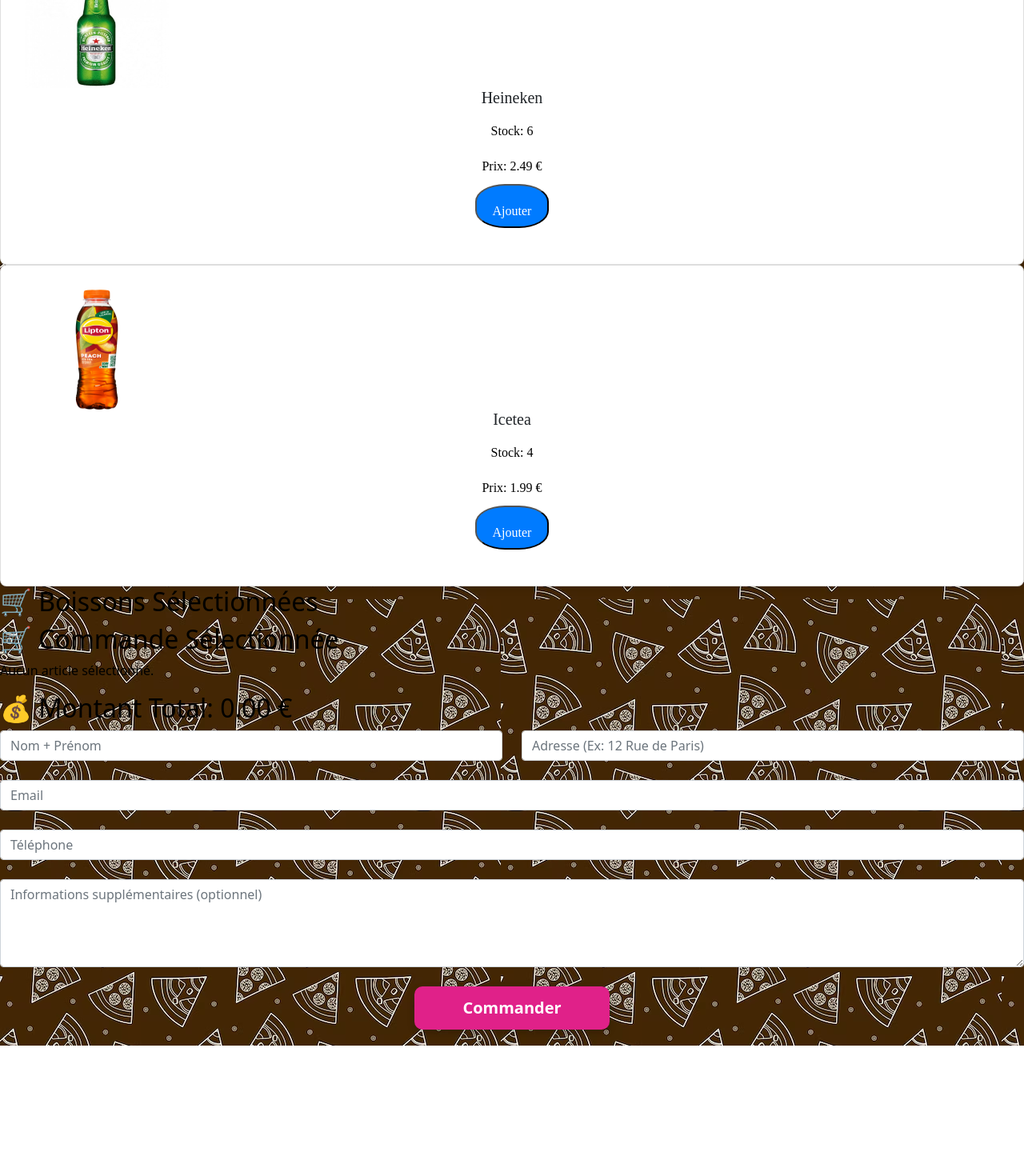
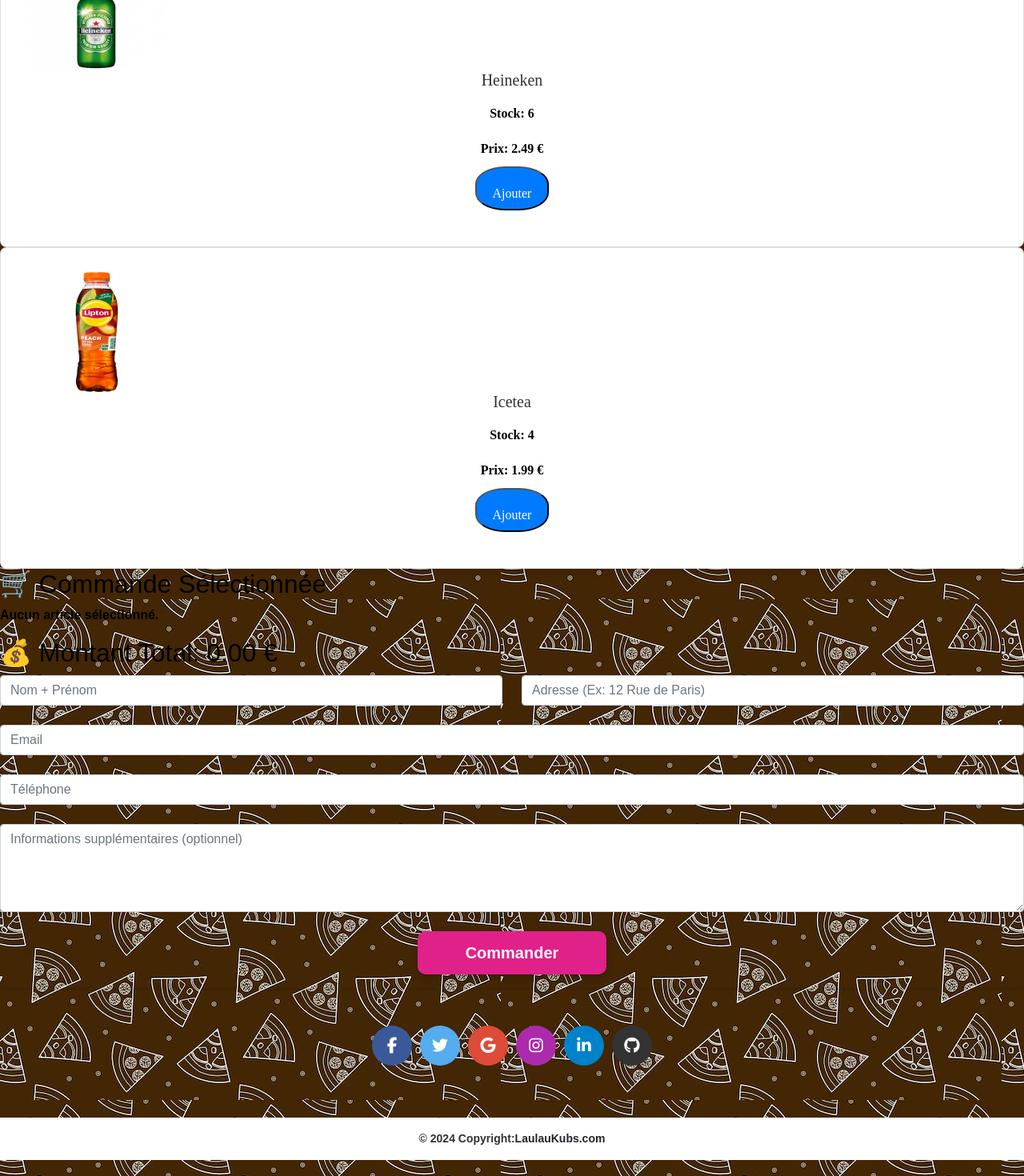
Before and after one commit to kubydz/Projet-groupe, a React (Vite) app in the folder groupeprojet/: page / in a window 1280 px wide. Shown: the part 6137-7607 px from the top of the page at 80% size. Before the commit the page ends 7444 px from the top, so only its background shows below. Built offline with nearby package versions, Linux system fonts and the light colour scheme; a web font is replaced by a local one.

Commit message:
j'ai tout push

```diff
--- a/groupeprojet/src/App.jsx
+++ b/groupeprojet/src/App.jsx
@@ -1,12 +1,15 @@
 import './App.css'
 import { StockProvider } from './Components/Stock/Stock';
 import MontantTotal from './Components/Total/MontantTotal';
-
+import NavBar from './Components/Navbar/Navbar';
 function App() {
   return (
-    <StockProvider>
-      <MontantTotal/>
-    </StockProvider>
+    <div>
+      <NavBar/>
+      <StockProvider>
+        <MontantTotal/>
+      </StockProvider>
+    </div>
   );
 }
 
--- a/groupeprojet/src/Components/Adresse/Adresse.jsx
+++ b/groupeprojet/src/Components/Adresse/Adresse.jsx
@@ -1,5 +1,6 @@
 import { useState } from "react";
 import "./Adresse.css";
+import Footer from '../Footer/Footer';
 
 import checkIcon from "../../assets/img/coches.png"; // ✅ Image check
 import crossIcon from "../../assets/img/croix.png"; // ❌ Image croix
@@ -64,6 +65,7 @@
   };
 
   return (
+    <div>
       <form>
         <div className="row mb-4">
           <div className="col">
@@ -130,8 +132,10 @@
           </div>
         </div>
 
+      </form>
+      <Footer/>
+    </div>
 
-    </form>
   );
 }
 
--- a/groupeprojet/src/Components/Boisson/Boisson.jsx
+++ b/groupeprojet/src/Components/Boisson/Boisson.jsx
@@ -14,7 +14,8 @@
 };
 
 function Boisson() {
-  const { boissons, addItem, selectedItems, incrementItem, decrementItem, removeItem } = useContext(StockContext);
+  // const { boissons, addItem, selectedItems, incrementItem, decrementItem, removeItem } = useContext(StockContext);
+  const { boissons, addItem } = useContext(StockContext);
 
   return (
     <div className="Boisson">
@@ -33,27 +34,8 @@
         ))}
       </div>
 
-      <h2>🛒 Boissons Sélectionnées</h2>
-      <div className="selected-items">
-        {selectedItems
-          .filter((item) => item.type === "boisson")
-          .map((item, index) => ( // 🔥 Ajout d'un index pour éviter les erreurs de clé dupliquée
-            <div key={`${item.id}-${index}`} className="selected-item">
-              <p>
-                <img
-                  src={boissonImages[item.name] || "/default-boisson.jpg"}
-                  alt={item.name}
-                  style={{ width: "200px", height: "200px", background: "white" }}
-                />
-                {item.name} - {item.prix ? item.prix.toFixed(2) : "Prix inconnu"} €
-                (Quantité: {item.quantity || 1})
-              </p>
-              <button onClick={() => incrementItem(item.id)}>➕</button>
-              <button onClick={() => decrementItem(item.id)}>➖</button>
-              <button onClick={() => removeItem(item)}>🗑️</button> {/* 🔥 Correction ici, passer `item` au lieu de `item.id` */}
-            </div>
-          ))}
-      </div>
+
+
     </div>
   );
 }
--- /dev/null
+++ b/groupeprojet/src/Components/Footer/Footer.css
@@ -0,0 +1,83 @@
+/* Footer global */
+footer {
+    text-align: center;
+    padding: 20px 0;
+    width: 100%;
+    box-shadow: 0px -2px 5px rgba(0, 0, 0, 0.1); /* Ombre douce */
+}
+
+/* Conteneur des boutons */
+.container {
+    display: flex;
+    justify-content: center;
+    flex-wrap: wrap;
+    gap: 10px;
+}
+
+/* Boutons des réseaux sociaux */
+footer .social-btn {
+    display: flex; /* Centre l'icône */
+    align-items: center;
+    justify-content: center;
+    width: 50px; /* Taille des boutons */
+    height: 50px;
+    border-radius: 50%; /* Rend les boutons ronds */
+    font-size: 20px;
+    text-decoration: none;
+    color: white; /* Assure que l'icône est blanche */
+    transition: transform 0.3s ease, opacity 0.3s ease;
+}
+
+/* Effet au survol */
+footer .social-btn:hover {
+    transform: scale(1.1);
+    opacity: 0.8;
+}
+
+/* Ligne de séparation */
+hr {
+    width: 80%;
+    margin: 20px auto;
+    border: none;
+    height: 1px;
+    background-color: rgba(0, 0, 0, 0.1);
+}
+
+/* Texte Copyright */
+footer .text-center {
+    font-size: 14px;
+    color: #333;
+}
+
+footer .text-body {
+    font-weight: bold;
+    text-decoration: none;
+}
+
+/* Conteneur des boutons */
+.social-container {
+    display: flex;  /* Permet d'afficher les boutons en ligne */
+    justify-content: center; /* Centre les boutons */
+    flex-wrap: wrap; /* Empêche les boutons de casser sur une nouvelle ligne si l'écran est trop petit */
+    gap: 10px; /* Ajoute un espace entre les boutons */
+}
+
+/* Boutons des réseaux sociaux */
+.social-btn {
+    display: flex; /* Centre l'icône */
+    align-items: center;
+    justify-content: center;
+    width: 50px; /* Taille des boutons */
+    height: 50px;
+    border-radius: 50%; /* Rend les boutons ronds */
+    font-size: 20px;
+    text-decoration: none;
+    color: white; /* Assure que l'icône est blanche */
+    transition: transform 0.3s ease, opacity 0.3s ease;
+}
+
+/* Effet au survol */
+.social-btn:hover {
+    transform: scale(1.1);
+    opacity: 0.8;
+}
--- /dev/null
+++ b/groupeprojet/src/Components/Footer/Footer.jsx
@@ -0,0 +1,48 @@
+import './Footer.css';
+
+function Footer() {
+  return (
+    <footer className="text-center">
+      {/* Grid container */}
+      <div className="container p-4 pb-0">
+        {/* Section: Social media */}
+        <section className="social-container mb-4">
+          {/* Facebook */}
+          <a className="social-btn" style={{ backgroundColor: "#3b5998" }} href="#!" role="button">
+            <i className="fab fa-facebook-f" />
+          </a>
+          {/* Twitter */}
+          <a className="social-btn" style={{ backgroundColor: "#55acee" }} href="#!" role="button">
+            <i className="fab fa-twitter" />
+          </a>
+          {/* Google */}
+          <a className="social-btn" style={{ backgroundColor: "#dd4b39" }} href="#!" role="button">
+            <i className="fab fa-google" />
+          </a>
+          {/* Instagram */}
+          <a className="social-btn" style={{ backgroundColor: "#ac2bac" }} href="#!" role="button">
+            <i className="fab fa-instagram" />
+          </a>
+          {/* Linkedin */}
+          <a className="social-btn" style={{ backgroundColor: "#0082ca" }} href="#!" role="button">
+            <i className="fab fa-linkedin-in" />
+          </a>
+          {/* Github */}
+          <a className="social-btn" style={{ backgroundColor: "#333333" }} href="#!" role="button">
+            <i className="fab fa-github" />
+          </a>
+        </section>
+      </div>
+      <hr />
+      {/* Copyright */}
+      <div className="text-center p-3" style={{ backgroundColor: "rgb(255, 255, 255)" }}>
+        © 2024 Copyright:
+        <a className="text-body" href="https://mdbootstrap.com/">
+          LaulauKubs.com
+        </a>
+      </div>
+    </footer>
+  );
+}
+
+export default Footer;
--- /dev/null
+++ b/groupeprojet/src/Components/Navbar/Navbar.css
@@ -0,0 +1,76 @@
+
+html {
+    --var-bg-color: #7743e9;
+    --var-secondary-color: #6e51cf;
+    --var-text-color: #fff;
+    --var-text-color-dark: #333;
+    --var-bg-light: #f0f4ff;
+    --var-bg-dark: #d3c9f3;
+}
+
+body {
+    font-family: 'Poppins', sans-serif;
+    background-color: var(--var-bg-light);
+    color: var(--var-text-color-dark);
+    font-weight: 600;
+    font-style: normal;
+}
+
+header{
+    height: 4rem;
+    background-color: white;
+    padding:  0 2rem;
+    text-align: center;
+    display: flex;
+    justify-content: space-between;
+    align-items: center;
+    box-shadow: 0 0 10px rgba(0, 0, 0,0.1);
+    position:sticky;
+    top:0;
+    width: 100%;
+    z-index: 1000;
+}
+
+
+header nav ul{
+    display: flex;
+    align-items: center;
+    list-style: none;
+    gap: 1rem;
+}
+
+nav ul li a {
+    text-decoration: none;
+    color: var(--var-text-color-dark);
+    font-weight: 500;
+    transition: 0.3s;
+}
+
+nav ul li a:hover{
+    color: var(--var-secondary-color);
+
+}
+
+header button{
+    background-color: var(--var-secondary-color);
+    color: var(--var-text-color);
+    border: none;
+    padding: 0.7rem 1rem;
+    border-radius: 0.5rem;
+    font-weight: 500;
+    cursor: pointer;
+    transition: 0.3s;
+}
+
+header button:hover{
+    background-color: var(--var-text-color);
+    color: var(--var-text-color-dark);
+    border: 1px solid var(--var-secondary-color);
+
+}
+
+@media screen and (max-width: 768px) {
+    header nav{
+        display: none;
+    }
+}
--- /dev/null
+++ b/groupeprojet/src/Components/Navbar/Navbar.jsx
@@ -0,0 +1,23 @@
+import './Navbar.css'
+
+function NavBar() {
+    return(
+        <header>
+    <h2>LaulauKubs</h2>
+    <nav>
+      <ul>
+        <li>
+          <a href="">Acceuil</a>
+        </li>
+        <li>
+          <a href="">A propos</a>
+        </li>
+        <li>
+          <a href="LaulauKubs.com">Contact</a>
+        </li>
+      </ul>
+    </nav>
+    <button>Connectez-vous</button>
+  </header>
+    )
+} export default NavBar
--- a/groupeprojet/src/Components/Pizza/Pizza.jsx
+++ b/groupeprojet/src/Components/Pizza/Pizza.jsx
@@ -33,7 +33,8 @@
 };
 
 function Pizza() {
-  const { pizzas, addItem, selectedItems, incrementItem, decrementItem, removeItem } = useContext(StockContext);
+  // const { pizzas, addItem, selectedItems, incrementItem, decrementItem, removeItem } = useContext(StockContext);
+  const { pizzas, addItem,} = useContext(StockContext);
 
   return (
     <div className="Pizza">
@@ -55,39 +56,8 @@
         ))}
       </div>
 
-      <h2>🛒 Commande Sélectionnée</h2>
-<div className="selected-items">
-  {selectedItems.length > 0 ? (
-    selectedItems
-      .filter((item) => item.type === "pizza")
-      .map((item, id) => {
-        console.log("Nom de la pizza:", item.name);
-        console.log("Image trouvée:", pizzaImages[item.name]);
 
-        return (
-          <div key={id} className="selected-item">
-            <p>
-              <img src={pizzaImages[item.name] ? pizzaImages[item.name]: "/default-pizza.jpg"} alt={item.name}
-              style={{width :"150px", height:"150px"}}
-              />
-
-              {item.name} - {item.prix ? item.prix.toFixed(2) : "prix inconnu"} €
-              (Quantité: {item.quantity || 1})
-            </p>
-            <button onClick={() => incrementItem(pizzas.id)}>➕</button>
-<button onClick={() => decrementItem(pizzas.id)}>➖</button>
-<button onClick={() => removeItem(pizzas.id)}>🗑️</button>
-
-          </div>
-        );
-      })
-  ) : (
-    <p>Aucune pizza sélectionnée.</p>
-  )}
 </div>
-
-
-    </div>
   );
 }
 
--- a/groupeprojet/src/Components/Total/MontantTotal.jsx
+++ b/groupeprojet/src/Components/Total/MontantTotal.jsx
@@ -79,8 +79,8 @@
                     {item.name} - {item.prix ? item.prix.toFixed(2) : "0.00"} €
                     (Quantité: {item.quantity || 1})
                   </p>
-                  <button onClick={() => incrementItem(item)}>➕</button>
-                  <button onClick={() => decrementItem(item)}>➖</button>
+                  <button onClick={() => incrementItem(item.id)}>➕</button>
+                  <button onClick={() => decrementItem(item.id)}>➖</button>
                   <button onClick={() => removeItem(item)}>🗑️</button>
                 </div>
               );
```
Lines whose indentation alone changed are shown as unchanged.
